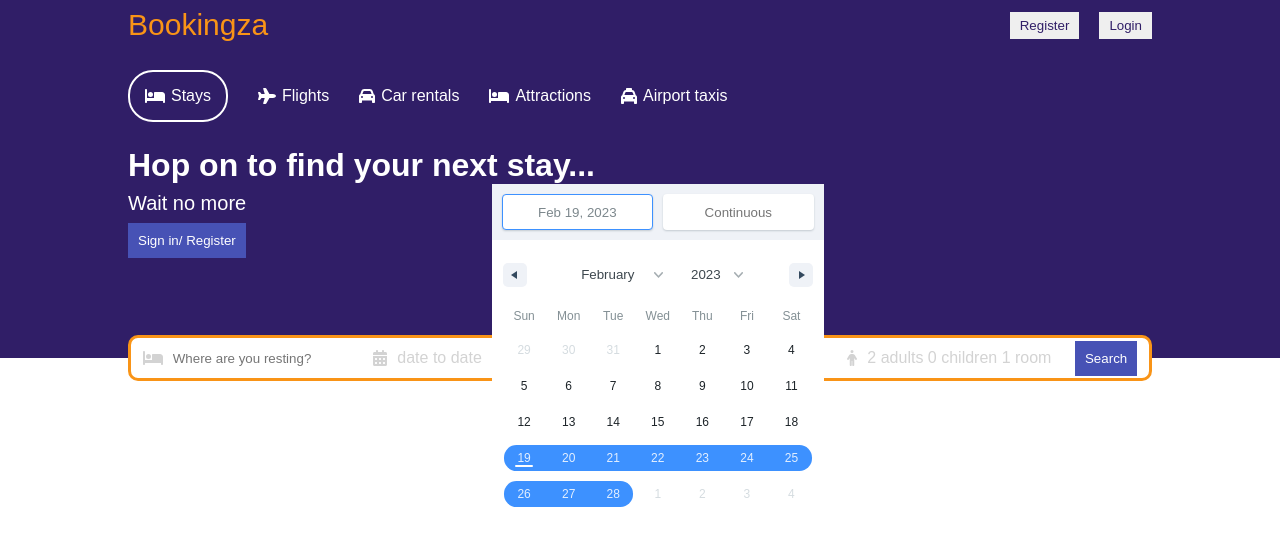
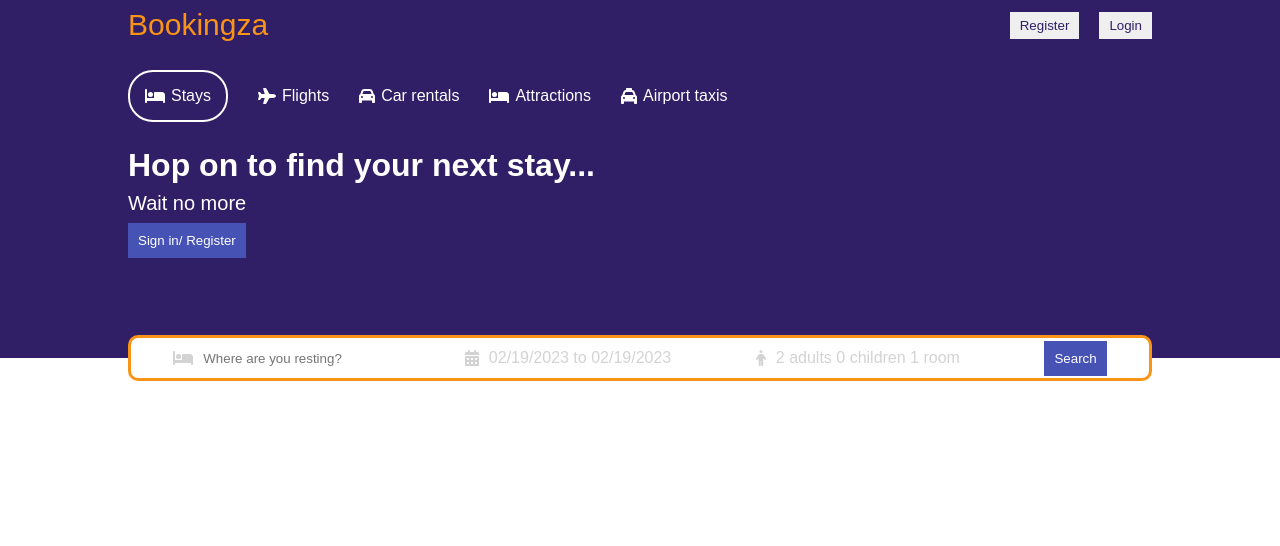
Before and after one commit to AakashNarwade/mern-booking-app, a React (Vite) app in the folder frontend/: page / in a window 1280 px wide. Shown: the top 546 px of the page. Built offline with nearby package versions, Linux system fonts and the light colour scheme.

Commit message:
added date picker

```diff
--- a/frontend/src/components/header/Header.jsx
+++ b/frontend/src/components/header/Header.jsx
@@ -13,14 +13,16 @@
 } from "@fortawesome/free-solid-svg-icons";
 import { FontAwesomeIcon } from "@fortawesome/react-fontawesome";
 import { DateRange } from "react-date-range";
+import { format } from "date-fns";
 import "react-date-range/dist/styles.css"; // main css file
 import "react-date-range/dist/theme/default.css"; // theme css file
 
 const Header = () => {
+  const [openDate, setOpenDate] = useState(false);
   const [date, setDate] = useState([
     {
       startDate: new Date(),
-      endDate: null,
+      endDate: new Date(),
       key: "selection",
     },
   ]);
@@ -65,13 +67,25 @@
             <div className="headerSearchItem">
               <FontAwesomeIcon icon={faCalendarDays} className="headerIcon" />
 
-              <span className="headerSearchText">date to date</span>
+              <span
+                onClick={() => setOpenDate(!openDate)}
+                className="headerSearchText"
+              >
+                {`${format(date[0].startDate, "MM/dd/yyyy")} to ${format(
+                  date[0].endDate,
+                  "MM/dd/yyyy"
+                )}`}
+                {/* `${format(date[0].startDate)}` */}
+              </span>
+              {openDate && (
                 <DateRange
                   editableDateInputs={true}
                   onChange={(item) => setDate([item.selection])}
                   moveRangeOnFirstSelection={false}
                   ranges={date}
+                  className="date"
                 />
+              )}
             </div>
             <div className="headerSearchItem">
               <FontAwesomeIcon icon={faPerson} className="headerIcon" />
--- a/frontend/src/components/header/header.css
+++ b/frontend/src/components/header/header.css
@@ -71,6 +71,7 @@
 
 .headerIcon {
   color: lightgray;
+  cursor: pointer;
 }
 
 .headerSearchInput {
@@ -93,3 +94,8 @@
   color: lightgray;
   cursor: pointer;
 }
+
+.date {
+  position: absolute;
+  top: 40px;
+}
```
Lines whose indentation alone changed are shown as unchanged.
